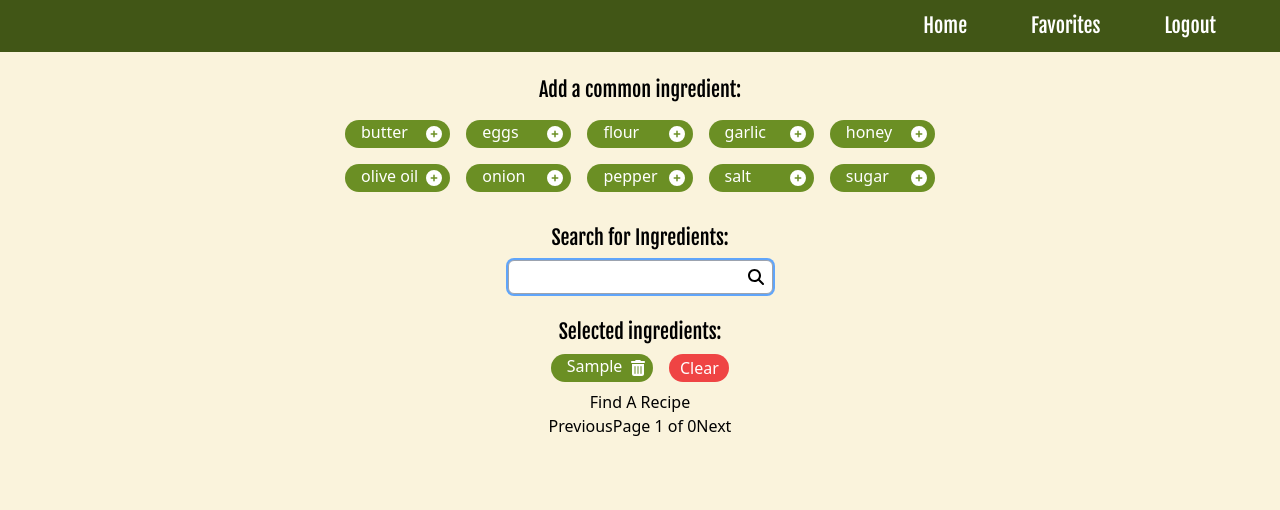
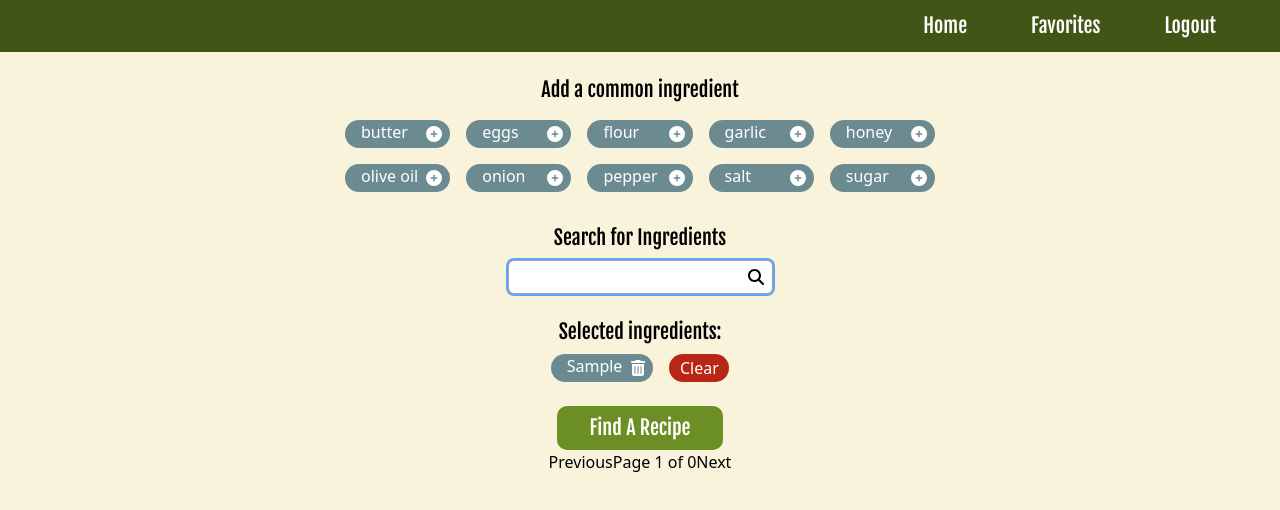
Before and after one commit to Code-the-Dream-School/hh-team5-front, a React (Vite) app: page /FindARecipe in a window 1280 px wide. Both pictures are taken after typing "Sample" into the empty fields and a click on the button 755 px from the left and 277 px from the top of the page. Shown: the top 510 px of the page. Built offline with nearby package versions, Linux system fonts and the light colour scheme.

Commit message:
Add styles to search page

```diff
--- a/src/components/SearchPage/AddCommonIngredient.jsx
+++ b/src/components/SearchPage/AddCommonIngredient.jsx
@@ -6,7 +6,7 @@ const addButton = <FontAwesomeIcon icon={faCirclePlus} />
 
 const AddCommonIngredient = ({ ingredient, handleAddCommonIngredient }) => {
   return (
-    <li key={ingredient.id} className="flex flex-row max-w-52 rounded-[30px] min-w-[102.67px] justify-between bg-green text-white px-2 m-2">
+    <li key={ingredient.id} className="flex flex-row max-w-52 rounded-[30px] min-w-[102.67px] justify-between bg-teal text-white px-2 m-2">
       <span className="px-2 pb-1">{ingredient.title}</span>
       <button onClick={() => handleAddCommonIngredient(ingredient.id)}>{addButton}</button>
     </li>
--- a/src/components/SearchPage/CommonIngredients.jsx
+++ b/src/components/SearchPage/CommonIngredients.jsx
@@ -4,7 +4,7 @@ import AddCommonIngredient from "./AddCommonIngredient";
 const CommonIngredients = ({commonIngredients, handleAddCommonIngredient}) => {
   return (
     <div className="flex flex-col items-center">
-      <h2 className="font-heading text-black text-xl w-full text-center m-2">Add a common ingredient:</h2>
+      <h2 className="font-heading text-black text-xl w-full text-center m-2">Add a common ingredient</h2>
       <ul className="grid grid-cols-5 grid-rows-2 max-w-4xl">
         {commonIngredients.map((ingredient) => (
           <AddCommonIngredient
--- a/src/components/SearchPage/RecipeSearch.jsx
+++ b/src/components/SearchPage/RecipeSearch.jsx
@@ -33,7 +33,7 @@ const RecipeSearch = ({ commonIngredients, handleAddIngredient, selectedIngredie
 
   return (
     <form className="flex flex-col items-center mt-4" onSubmit={handleSearch}>
-      <label className="font-heading text-black text-xl text-center m-2">Search for Ingredients:</label>
+      <label className="font-heading text-black text-xl text-center m-2">Search for Ingredients</label>
       <span className="flex flex-row px-2 justify-evenly bg-white focus-within:ring-2 focus-within:ring-blue-400 rounded-md focus-within:shadow-s focus-within:shadow-blue-400 border-gray-400 border-[0.5px]">
         <input
           className="py-1 border-none focus:ring-0 outline-none rounded-l-md"
--- a/src/components/SearchPage/SearchList.jsx
+++ b/src/components/SearchPage/SearchList.jsx
@@ -41,7 +41,7 @@ const SearchList = ({ selectedIngredients }) => {
 
   return (
     <>
-      <button onClick={handleRecipeSearch}>Find A Recipe</button>
+      <button className="font-heading rounded-[10px] bg-green text-white text-xl p-2 px-8 mt-4" onClick={handleRecipeSearch}>Find A Recipe</button>
       <RecipeList recipes={matchRecipes} />
     </>
   )
--- a/src/components/SearchPage/SelectedIngredientsList.jsx
+++ b/src/components/SearchPage/SelectedIngredientsList.jsx
@@ -10,13 +10,13 @@ const SelectedIngredientsList = ({selectedIngredients, handleRemoveIngredient, h
       <p className="font-heading text-black text-xl text-center mt-6">Selected ingredients:</p>
       <ul className="flex flex-row">
         {selectedIngredients.map((ingredient) => (
-          <li key={ingredient.id} className="flex flex-row max-w-52 rounded-[30px] min-w-[102.67px] justify-between bg-green text-white px-2 m-2">
+          <li key={ingredient.id} className="flex flex-row max-w-52 rounded-[30px] min-w-[102.67px] justify-between bg-teal text-white px-2 m-2">
             <span className="pl-2 pb-1">{ingredient.title}</span>
             <button type="button" onClick={() => handleRemoveIngredient(ingredient.id)}>{removeButton}</button>
           </li>
         ))}
       {selectedIngredients.length > 0 && (
-        <button type="button" className="rounded-[30px] min-w-[60px] bg-red-500 text-white px-2 m-2" onClick={handleClearAllIngredients}>Clear</button>
+        <button type="button" className="rounded-[30px] min-w-[60px] bg-red text-white px-2 m-2" onClick={handleClearAllIngredients}>Clear</button>
       )}
       </ul>
     </div>
--- a/tailwind.config.js
+++ b/tailwind.config.js
@@ -10,8 +10,10 @@ export default {
         white: 'hsl(0, 0%, 100%)',
         grey: 'hsl(0, 0%, 65%)',
         black: 'hsl(0, 0%, 0%)',
+        red: 'hsl(6, 78.60%, 40.40%)',
+        yellow: 'hsl(46, 74%, 92%)',
         green: 'hsl(80, 60%, 35%)',
-        yellow: 'hsl(46, 74%, 92%)',
+        teal: 'hsla(193, 24.30%, 40.40%, 0.82)'
       },
       fontFamily: {
         heading: ['"Fjalla One"', 'sans-serif'],
```
